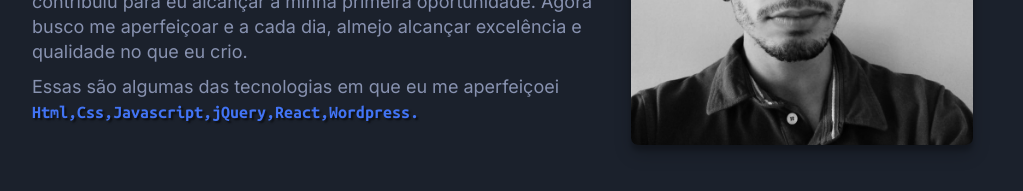
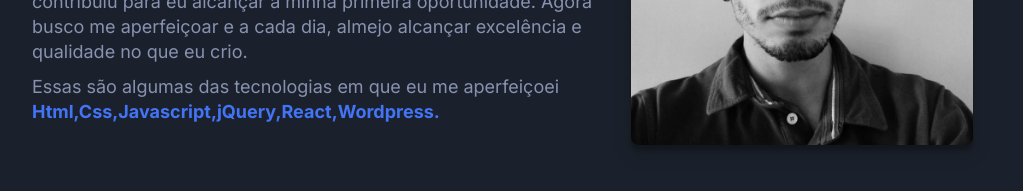
Before and after one commit to GabrielAlbernaz-Dev/Portifolio, a website with bundled scripts: page index.html in a window 1280 px wide. Shown: the part 875-1066 px from the top of the page, without its empty margins (128-1151 px from the left). Built offline with nearby package versions, Linux system fonts and the light colour scheme.

Commit message:
Change stack text

```diff
--- a/src/assets/css/sections/about.css
+++ b/src/assets/css/sections/about.css
@@ -47,7 +47,7 @@ main.container .content section#about .text-content p {
 main.container .content section#about .text-content .stack {
     color: var(--primary);
     font-weight: 700;
-    text-shadow: 2px 2px 2px rgba(0,0,0,0.6);
+    font-family: 'Inter', sans-serif;
 }
 
 main.container .content section#about .img-content img {
```
